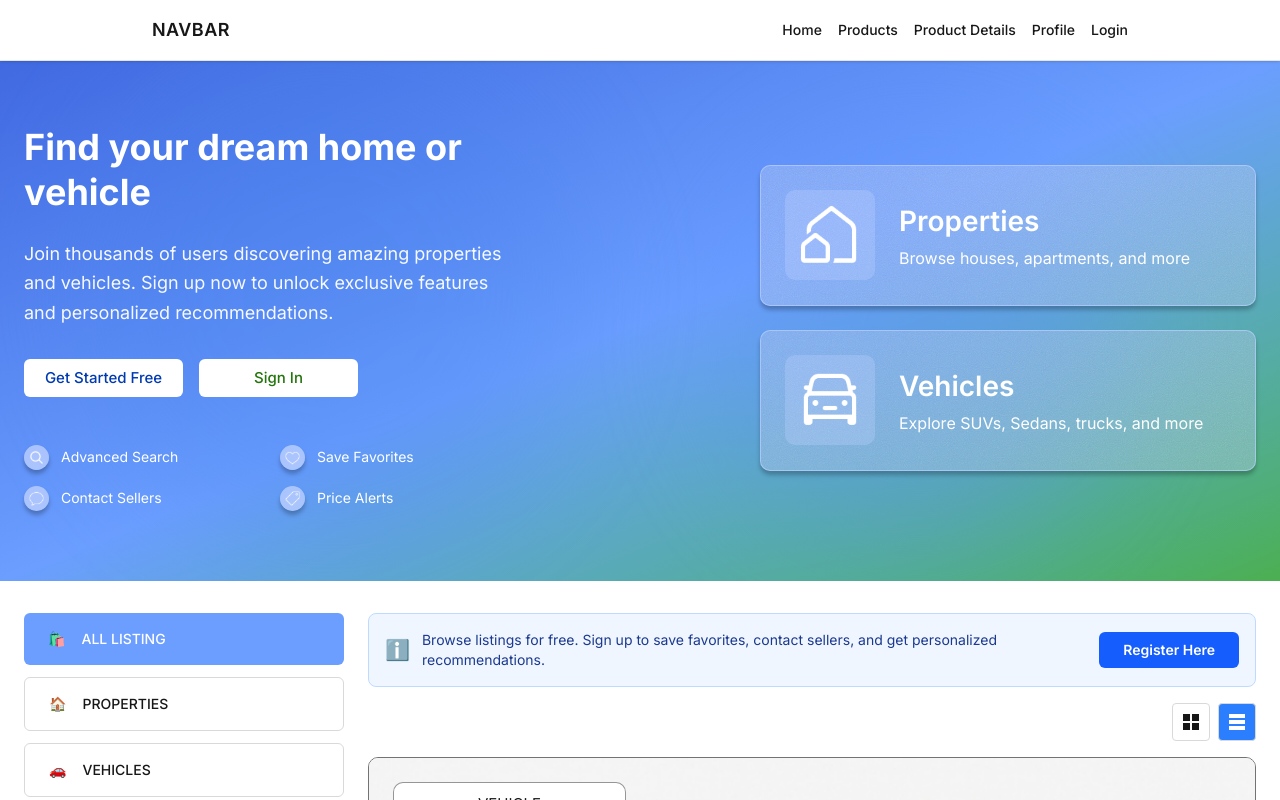
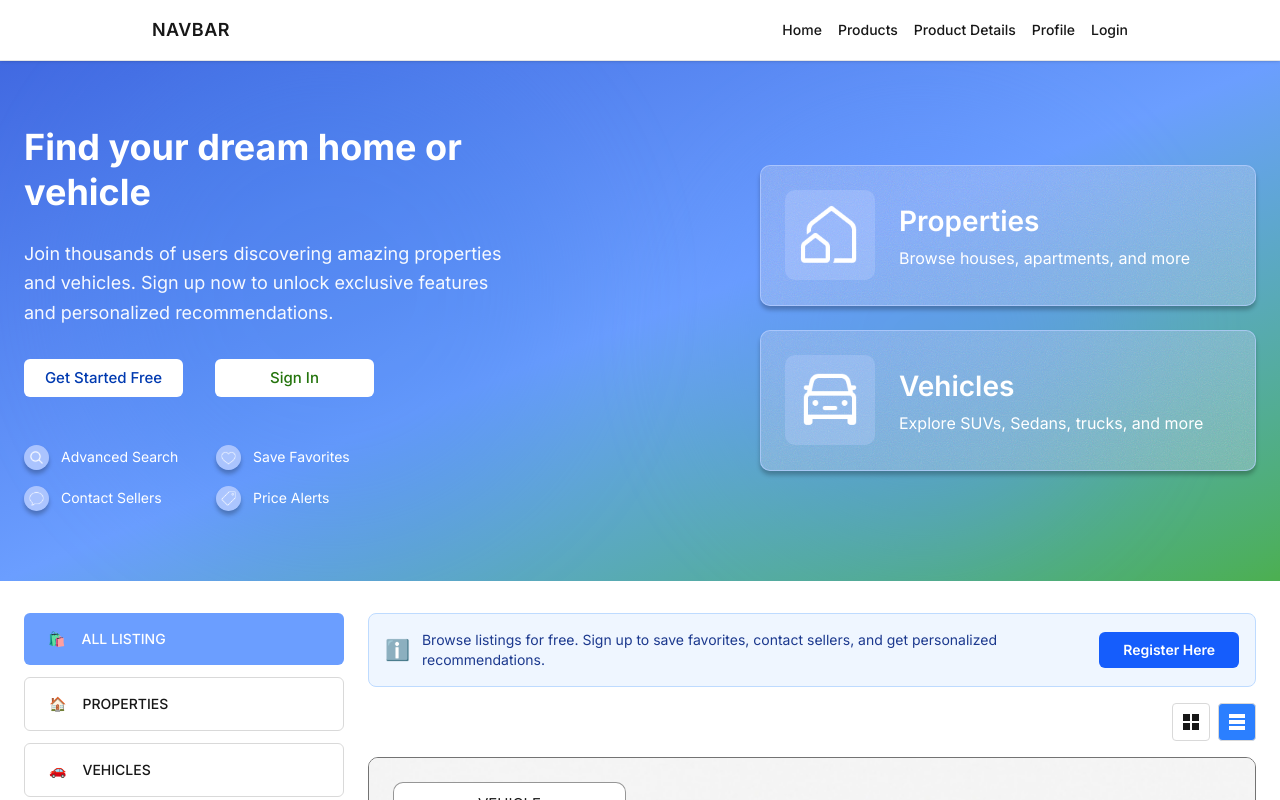
Before and after one commit to KarlStevenRequinto/jed-bea-lerd, a Next.js app: page / in a window 1280 px wide. Shown: the top 800 px of the page. Built offline with nearby package versions, Linux system fonts and the light colour scheme.

Commit message:
fix icon alignments

```diff
--- a/src/app/_components/HeroSection/index.tsx
+++ b/src/app/_components/HeroSection/index.tsx
@@ -32,7 +32,7 @@ const HeroSection = () => {
                         </p>
 
                         {/* Action Buttons */}
-                        <div className="flex gap-4 mb-12">
+                        <div className="flex gap-x-8 mb-12">
                             <BaseButton
                                 className="bg-white w-[159px] h-[38px] text-[15px] font-bold leading-[1] rounded-[7px]"
                                 style={{
@@ -52,7 +52,7 @@ const HeroSection = () => {
                         </div>
 
                         {/* Feature Icons */}
-                        <div className="grid grid-cols-2 gap-4">
+                        <div className="grid grid-cols-2 gap-y-4 max-w-sm">
                             <FeatureIconItem icon={<SearchSvgIcon />} label="Advanced Search" />
                             <FeatureIconItem icon={<HeartSvgIcon />} label="Save Favorites" />
                             <FeatureIconItem icon={<SpeechBubbleSvgIcon />} label="Contact Sellers" />
```
